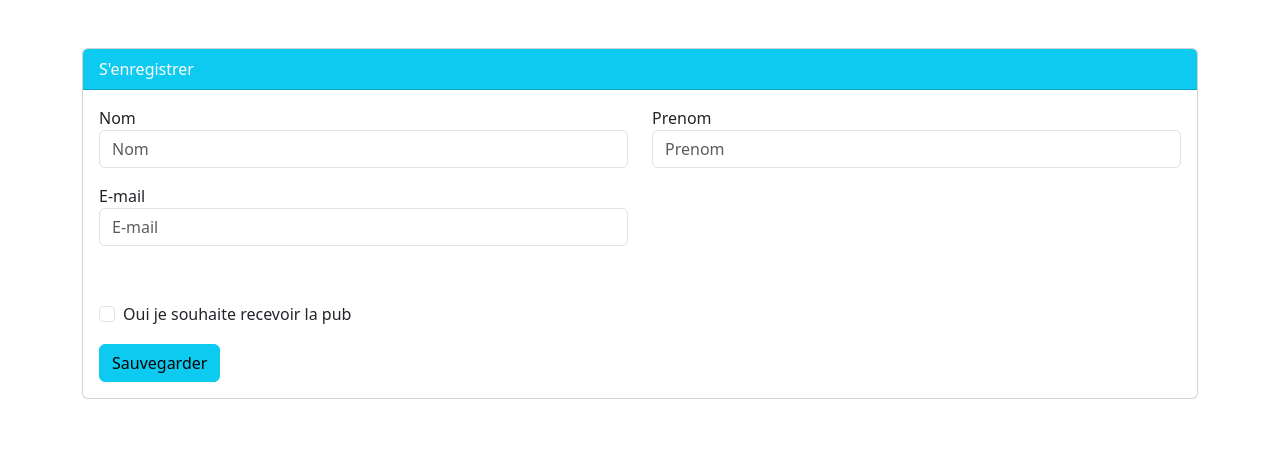
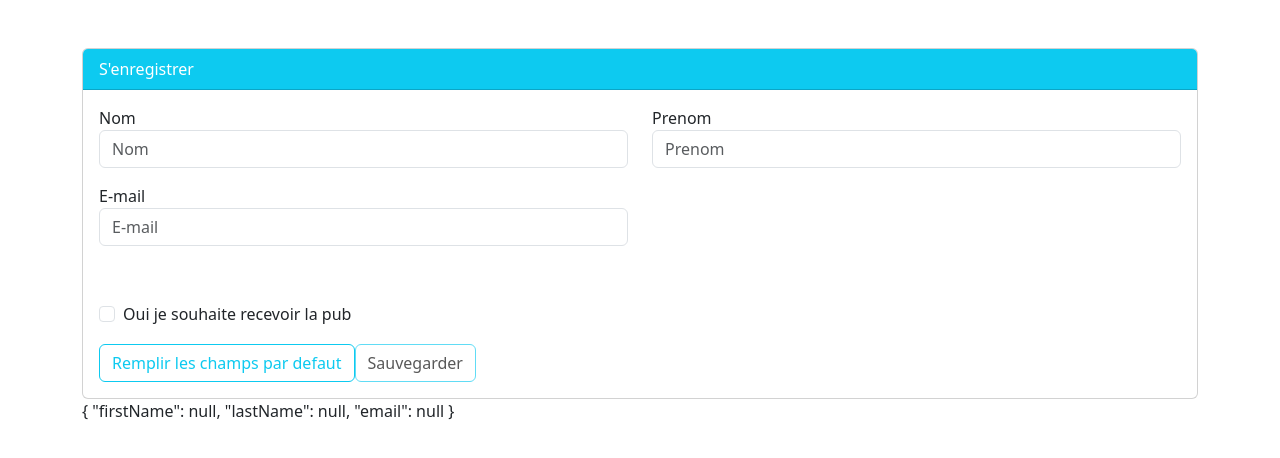
Before and after one commit to Morlaye-Cisse/Formulaire-angular, an Angular app: page / in a window 1280 px wide. Shown: the top 458 px of the page. Built offline with nearby package versions, Linux system fonts and the light colour scheme.

Commit message:
remplire formulaire par defaut avec setValue

```diff
--- a/src/app/register2/register2.component.html
+++ b/src/app/register2/register2.component.html
@@ -106,10 +106,17 @@
             </div>
 
             <div class="text-right mt-2">
-                <button class="btn btn-info" type="submit">
+                <button class="btn btn-outline-info mr-2" (click)="RemplirFormulair()">
+                    Remplir les champs par defaut
+                </button>
+                <button [ngClass]="{'bg-white' : !registerForm.valid}"
+                        class="btn btn-info" type="submit"
+                        [disabled]="!registerForm.valid">
                     Sauvegarder
                 </button>
             </div>
         </form>
     </div>
 </div>
+
+<p>{{ registerForm.value | json}}</p>
--- a/src/app/register2/register2.component.ts
+++ b/src/app/register2/register2.component.ts
@@ -27,4 +27,12 @@ export class Register2Component implements OnInit {
 
     }
 
+    public RemplirFormulair(){
+      this.registerForm.setValue({
+        firstName : "Morlaye",
+        lastName : "Cisse",
+        email : "mor@g.com",
+        sendCatalog : false
+      })
+    }
 }
```
